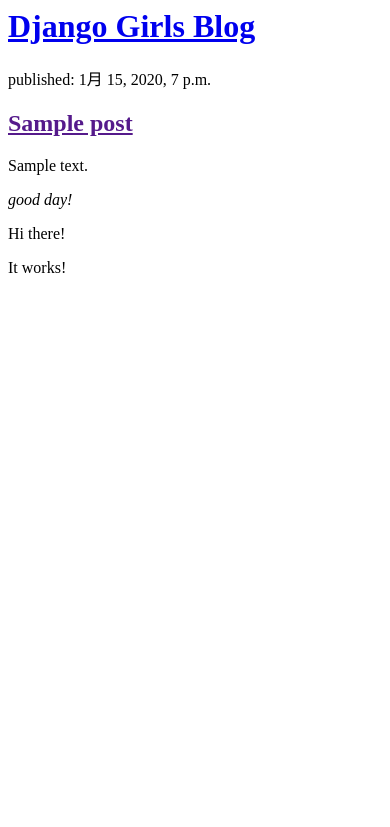
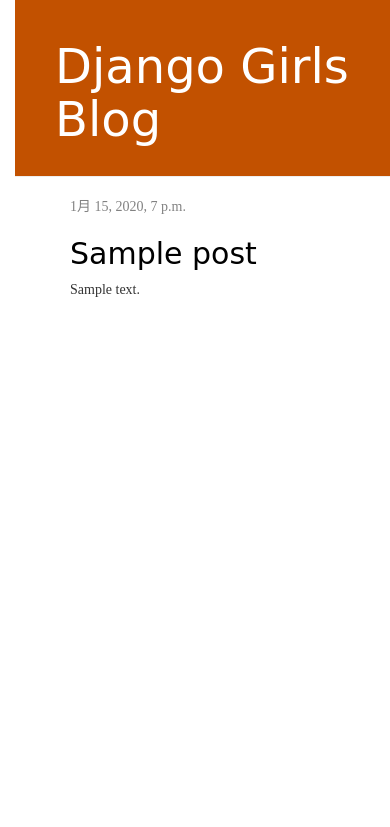
Before and after one commit to Cruiseliz/my-first-blog, a Django app: page / in a window 390 px wide. Shown: the top 827 px of the page. Run offline with Django 3.2, Linux system fonts and the light colour scheme; tables that the repository leaves empty hold one stand-in row (values such as "Sample post"); some libraries are stand-ins or nearby versions.

Commit message:
added view and template for detailed blog post as well as CSS fo r the site.

```diff
--- /dev/null
+++ b/blog/static/css/blog.css
@@ -0,0 +1,55 @@
+h1 a, h2 a {
+  color: #C25100;
+}
+
+body {
+  padding-left: 15px;
+  font-family: 'Lobster';
+}
+
+.page-header {
+  background-color: #C25100;
+  margin-top: 0;
+  padding:20px 20px 20px 40px;
+}
+
+.page-header h1, .page-header h1 a, .page-header h1 a:visited, .page-header h1 a:active {
+    color: #ffffff;
+    font-size: 36pt;
+    text-decoration: none;
+}
+
+.content {
+    margin-left: 40px;
+}
+
+h1, h2, h3, h4 {
+    font-family: 'Lobster', cursive;
+}
+
+.date {
+    color: #828282;
+}
+
+.save {
+    float: right;
+}
+
+.post-form textarea, .post-form input {
+    width: 100%;
+}
+
+.top-menu, .top-menu:hover, .top-menu:visited {
+    color: #ffffff;
+    float: right;
+    font-size: 26pt;
+    margin-right: 20px;
+}
+
+.post {
+    margin-bottom: 70px;
+}
+
+.post h2 a, .post h2 a:visited {
+    color: #000000;
+}
--- /dev/null
+++ b/blog/templates/blog/base.html
@@ -0,0 +1,23 @@
+{% load static %}
+<html>
+    <head>
+        <title>Django Girls blog</title>
+        <link rel="stylesheet" href="//maxcdn.bootstrapcdn.com/bootstrap/3.2.0/css/bootstrap.min.css">
+        <link rel="stylesheet" href="//maxcdn.bootstrapcdn.com/bootstrap/3.2.0/css/bootstrap-theme.min.css">
+        <link rel="stylesheet" href="{% static 'css/blog.css' %}">
+    </head>
+    <body>
+        <div class='page-header'>
+            <h1><a href="/">Django Girls Blog</a></h1>
+        </div>
+
+      <div class="content container">
+        <div class="row">
+          <div class="col-md-8">
+              {% block content %}
+              {% endblock %}
+          </div>
+        </div>
+      </div>
+    </body>
+</html>
--- a/blog/templates/blog/post_list.html
+++ b/blog/templates/blog/post_list.html
@@ -1,22 +1,13 @@
-<html>
-  <head>
-    <title>ryo's movie love blog</title>
-  </head>
-  <body>
-    <div>
-      <h1><a href="/">Django Girls Blog</a></h1>
+{% extends 'blog/base.html' %}
+
+{% block content %}
+  {% for post in posts %}
+    <div class="post">
+      <div class="date">
+          {{ post.published_date }}
+      </div>
+      <h2><a href="{% url 'post_detail' pk=post.pk %}">{{ post.title }}</a></h2>
+      <p>{{ post.text|linebreaksbr }}</p>
     </div>
-
-    {% for post in posts %}
-      <div>
-        <p>published: {{ post.published_date }}</p>
-        <h2><a href="">{{ post.title }}</a></h2>
-        <p>{{ post.text|linebreaksbr }}</p>
-      </div>
-    {% endfor %}
-
-    <em>good day!</em>
-    <p>Hi there!</p>
-    <p>It works!</p>
-  </body>
-</html>
+  {% endfor %}
+{% endblock %}
--- a/blog/urls.py
+++ b/blog/urls.py
@@ -4,4 +4,5 @@
 
 urlpatterns = [
     path('', views.post_list, name='post_list'),
+    path('post/<int:pk>/', views.post_detail, name='post_detail'),
 ]
--- a/blog/views.py
+++ b/blog/views.py
@@ -2,7 +2,7 @@
 from django.utils import timezone
 # 同じディレクトリないのファイル同士は.をつけるだけで表記することができる。
 from .models import POST
-
+from django.shortcuts import render, get_object_or_404
 # Create your views here.
 
 def post_list(request):
@@ -10,3 +10,7 @@
     return render(request, 'blog/post_list.html', {
     'posts':posts
     })
+
+def post_detail(request, pk):
+    post = get_object_or_404(POST, pk=pk)
+    return render(request, 'blog/post_detail.html', {'post': post})
```
Also changed, not shown: blog/templates/blog/post_detail.html (added, +13 -0 lines).
